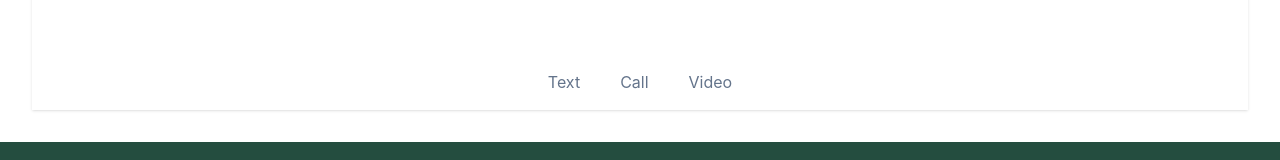
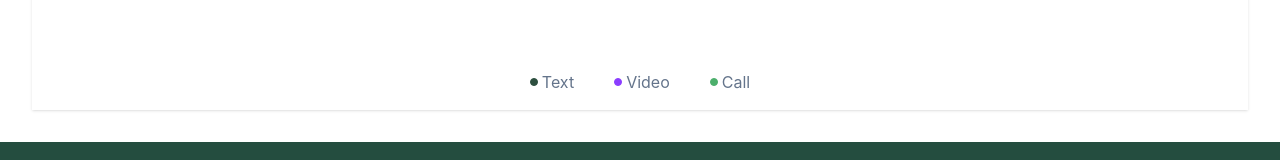
Before and after one commit to Hridrita/keen-keeper, a React (Vite) app: page /Stats in a window 1280 px wide. Shown: the part 446-606 px from the top of the page. Built offline with nearby package versions, Linux system fonts and the light colour scheme.

Commit message:
completed charts

```diff
--- a/src/Home/Stats.jsx
+++ b/src/Home/Stats.jsx
@@ -24,7 +24,7 @@ const Stats = () => {
           <ResponsiveContainer>
             <PieChart>
               <Pie
-                data={chartData} // এখানে আমাদের তৈরি করা ডাটা
+                data={chartData}
                 cx="50%"
                 cy="50%"
                 innerRadius={60}
@@ -44,9 +44,20 @@ const Stats = () => {
           </ResponsiveContainer>
         </div>
         <div className="flex gap-10 justify-center p-4">
-          <h3 className="text-[#64748bFF]">Text</h3>
-          <h3 className="text-[#64748bFF]">Call</h3>
-          <h3 className="text-[#64748bFF]">Video</h3>
+          <div className="flex gap-1 items-center">
+            <div className="w-2 h-2 border border-[#2D4F3F] bg-[#2D4F3F] rounded-full"></div>
+            <h3 className="text-[#64748bFF]">Text</h3>
+          </div>
+
+          <div className="flex gap-1 items-center">
+            <div className="w-2 h-2 border border-[#8B3DFF] bg-[#8B3DFF] rounded-full"></div>
+            <h3 className="text-[#64748bFF]">Video</h3>
+          </div>
+
+          <div className="flex gap-1 items-center">
+            <div className="w-2 h-2 border border-[#4CAF6C] bg-[#4CAF6C] rounded-full"></div>
+            <h3 className="text-[#64748bFF]">Call</h3>
+          </div>
         </div>
       </div>
     </div>
```
